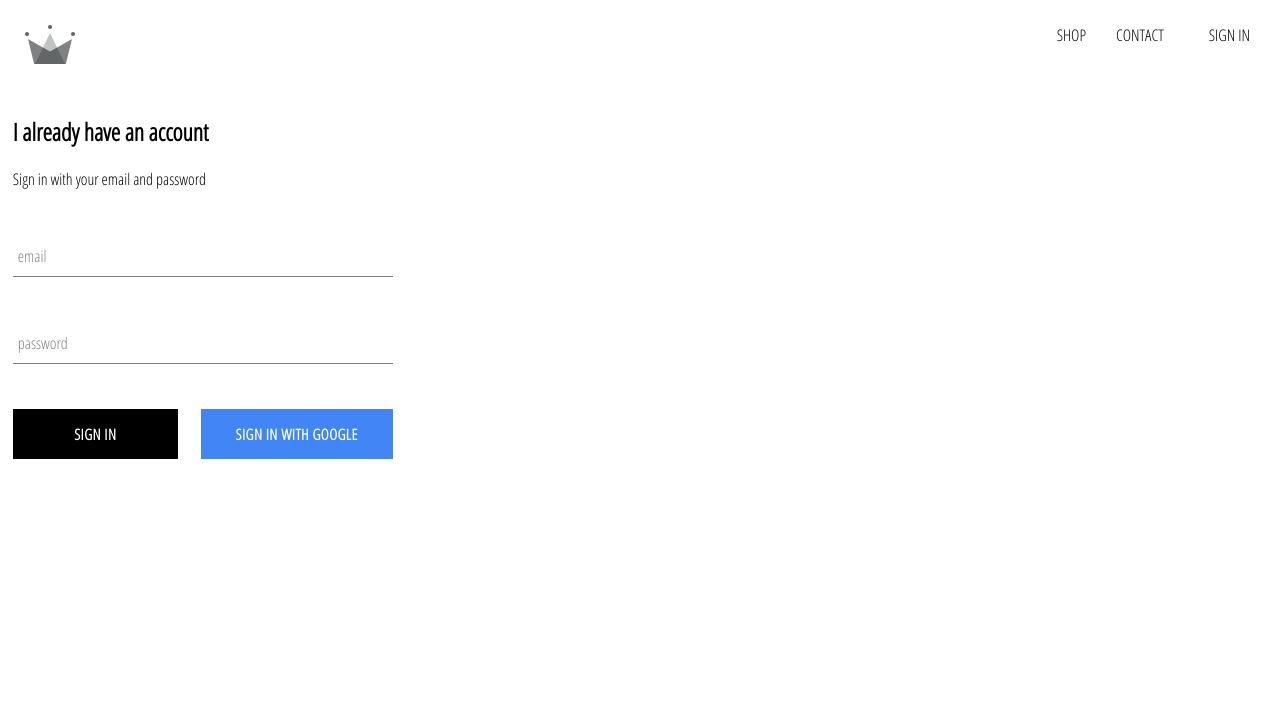
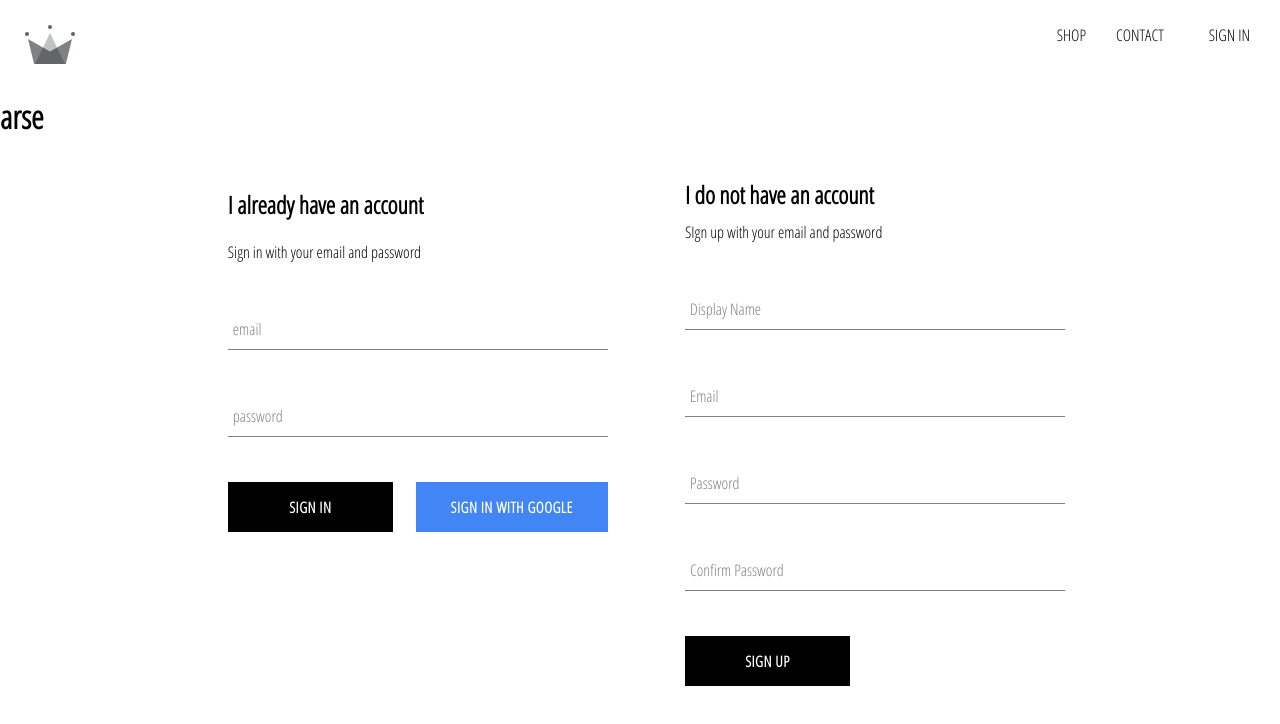
Before and after one commit to bobbykiaie/online-store, a React (Create React App) app: page /#/signin in a window 1280 px wide. Shown: the top 724 px of the page. Built offline with nearby package versions, Linux system fonts and the light colour scheme; no server answers.

Commit message:
Implemented signup with email and password firebase auth

```diff
--- a/src/App.js
+++ b/src/App.js
@@ -1,50 +1,59 @@
-import React, {useState, useEffect} from 'react';
-import { Switch, Route } from 'react-router-dom';
+import React, { useState, useEffect } from "react";
+import { Switch, Route } from "react-router-dom";
 
-import './App.css';
+import "./App.css";
 
-import HomePage from './pages/homepage/homepage.component';
-import ShopPage from './pages/shop/shop.component.jsx';
-import Header from './components/header/header.component.jsx';
-import SignInAndSignUpPage from './pages/sign-in-and-sign-up/sign-in-and-sign-up.component';
-import { auth, createUserProfileDocument } from './firebase/firebase.utils';
-import firebase from 'firebase/app';
-import 'firebase/firestore';
+import HomePage from "./pages/homepage/homepage.component";
+import ShopPage from "./pages/shop/shop.component.jsx";
+import Header from "./components/header/header.component.jsx";
+import SignInAndSignUpPage from "./pages/sign-in-and-sign-up/sign-in-and-sign-up.component";
+import { auth, createUserProfileDocument } from "./firebase/firebase.utils";
+import firebase from "firebase/app";
+import "firebase/firestore";
+
+const App = () => {
+  const [currentUser, setCurrentUser] = useState(null);
+  const [signInStatus, setSignInStatus] = useState(null);
+
+  useEffect(() => {
+    const unsubscribe = auth.onAuthStateChanged(async (userAuth) => {
+      const userRef = await createUserProfileDocument(userAuth);
+
+      if (userRef === undefined) {
+        return;
+      }
+
+      await userRef.onSnapshot((snapshot) => {
 
 
+        console.log(
+          "Logging snapshot from createUserProfielDovcument function"
+        );
+        console.log(snapshot.data(), snapshot.id);
+        setCurrentUser({
+          id: snapshot.id,
+          ...snapshot.data(),
+        });
 
+      });
+    });
 
-const App = () => {
-
-  const [currentUser, setCurrentUser] = useState(null)
-  const [signInStatus, setSignInStatus] = useState(null);
-  const userContext = React.createContext({
-    user: null,
-  })
-  const firestore = firebase.firestore();
-
-  useEffect(() => {
-
-   auth.onAuthStateChanged(async user => {
-        setCurrentUser(user);
-        await createUserProfileDocument(user);
-        console.log(user);
-
-    })
+    return unsubscribe;
   }, []);
 
-
+  console.log("Current User", currentUser)
 
   return (
     <div>
       <Header currentUser={currentUser} />
+    <h1>{currentUser === null ? "arse" : currentUser.displayName}</h1>
       <Switch>
-        <Route exact path='/' component={HomePage} />
-        <Route path='/shop' component={ShopPage} />
-        <Route path='/signin' component={SignInAndSignUpPage} />
+        <Route exact path="/" component={HomePage} />
+        <Route path="/shop" component={ShopPage} />
+        <Route path="/signin" component={SignInAndSignUpPage} />
       </Switch>
     </div>
   );
-}
+};
 
 export default App;
--- /dev/null
+++ b/src/components/sign-up/sign-up.component.jsx
@@ -0,0 +1,102 @@
+import React from "react";
+
+import FormInput from "../form-input/form-input.component";
+import CustomButton from "../custom-button/custom-button.component";
+
+import {
+  auth,
+  createUserProfileDocument,
+} from "../../firebase/firebase.utils.js";
+
+import "./sign-up.styles.scss";
+
+class SignUp extends React.Component {
+  constructor() {
+    super();
+
+    this.state = {
+      displayName: "",
+      email: "",
+      password: "",
+      confirmPassword: "",
+    };
+  }
+
+  handleSubmit = async (event) => {
+    event.preventDefault();
+    const { displayName, email, password, confirmPassword } = this.state;
+
+    if (password !== confirmPassword) {
+      alert("passwords don't match");
+      return;
+    }
+    try {
+      const { user } = await auth.createUserWithEmailAndPassword(
+        email,
+        password
+      );
+
+      await createUserProfileDocument(user, { displayName });
+      this.setState({
+        displayName: "",
+        email: "",
+        password: "",
+        confirmPassword: "",
+      });
+    } catch (error) {
+      console.log(error);
+    }
+  };
+
+  handleChange = event => {
+      const { name, value } = event.target;
+
+      this.setState({ [name]: value})
+  }
+
+  render() {
+    const { displayName, email, password, confirmPassword } = this.state;
+    return (
+      <div className="sign-up">
+        <h2 className="title">I do not have an account</h2>
+        <span>SIgn up with your email and password</span>
+        <form className="sign-up-form" onSubmit={this.handleSubmit}>
+          <FormInput
+            type="text"
+            name="displayName"
+            value={displayName}
+            onChange={this.handleChange}
+            label="Display Name"
+            required
+          ></FormInput>
+          <FormInput
+            type="email"
+            name="email"
+            value={email}
+            onChange={this.handleChange}
+            label="Email"
+            required
+          ></FormInput>
+          <FormInput
+            type="password"
+            name="password"
+            value={password}
+            onChange={this.handleChange}
+            label="Password"
+            required
+          ></FormInput>
+          <FormInput
+            type="password"
+            name="confirmPassword"
+            value={confirmPassword}
+            onChange={this.handleChange}
+            label="Confirm Password"
+            required
+          ></FormInput>
+          <CustomButton type="submit">SIGN UP</CustomButton>
+        </form>
+      </div>
+    );
+  }
+}
+export default SignUp;
--- /dev/null
+++ b/src/components/sign-up/sign-up.styles.scss
@@ -0,0 +1,9 @@
+.sign-up {
+    display: flex; //will vertically align columns
+    flex-direction: column;
+    width: 380px;
+
+    .title{
+        margin: 10px 0;
+    }
+}
--- a/src/firebase/firebase.utils.js
+++ b/src/firebase/firebase.utils.js
@@ -15,19 +15,25 @@
 
 };
 
-export const createUserProfileDocument = async ( userAuth, additionalData ) => {  //userAuth is passed from App.js
+export const createUserProfileDocument = async ( userAuth, additionalData ) => {  //userAuth is passed from App.js and shows firebase sign in data
+    console.log("About to show userAuth object");
+    console.log(userAuth);
+    console.log("Finished showing userAuth object");
 
     if(!userAuth) return;  // If userAuth object doesnt exist, return
 
     const userRef = firestore.doc(`users/${userAuth.uid}`);  //creates ref for UID from Userauth inside firebase db
     const snapShot = await userRef.get();  //
+    console.log("About to log snapshot");
     console.log(snapShot);
 
     if(!snapShot.exists) {
         const {displayName, email} = userAuth;
+        console.log(displayName,email);
         const createdAt = new Date();
 
         try {
+        // if the snapshot doesnt exist it will create a user with the follow data
             await userRef.set({
                 displayName,
                 email,
--- a/src/pages/sign-in-and-sign-up/sign-in-and-sign-up.component.jsx
+++ b/src/pages/sign-in-and-sign-up/sign-in-and-sign-up.component.jsx
@@ -1,11 +1,14 @@
-import React from 'react';
-import SignIn from '../../components/sign-in/sign-in.component';
-import './sign-in-and-sign-up.styles.scss';
+import React from "react";
+import SignIn from "../../components/sign-in/sign-in.component";
+import SignUp from "../../components/sign-up/sign-up.component.jsx";
+
+import "./sign-in-and-sign-up.styles.scss";
 
 const SignInAndSignUpPage = () => (
-    <div>
-<SignIn />
-    </div>
-)
+  <div className='sign-in-and-sign-up'>
+    <SignIn />
+    <SignUp />
+  </div>
+);
 
 export default SignInAndSignUpPage;
--- a/src/pages/sign-in-and-sign-up/sign-in-and-sign-up.styles.scss
+++ b/src/pages/sign-in-and-sign-up/sign-in-and-sign-up.styles.scss
@@ -0,0 +1,6 @@
+.sign-in-and-sign-up {
+    width: 850px;
+    display: flex;
+    justify-content: space-between;
+    margin: 30px auto;
+}
```
